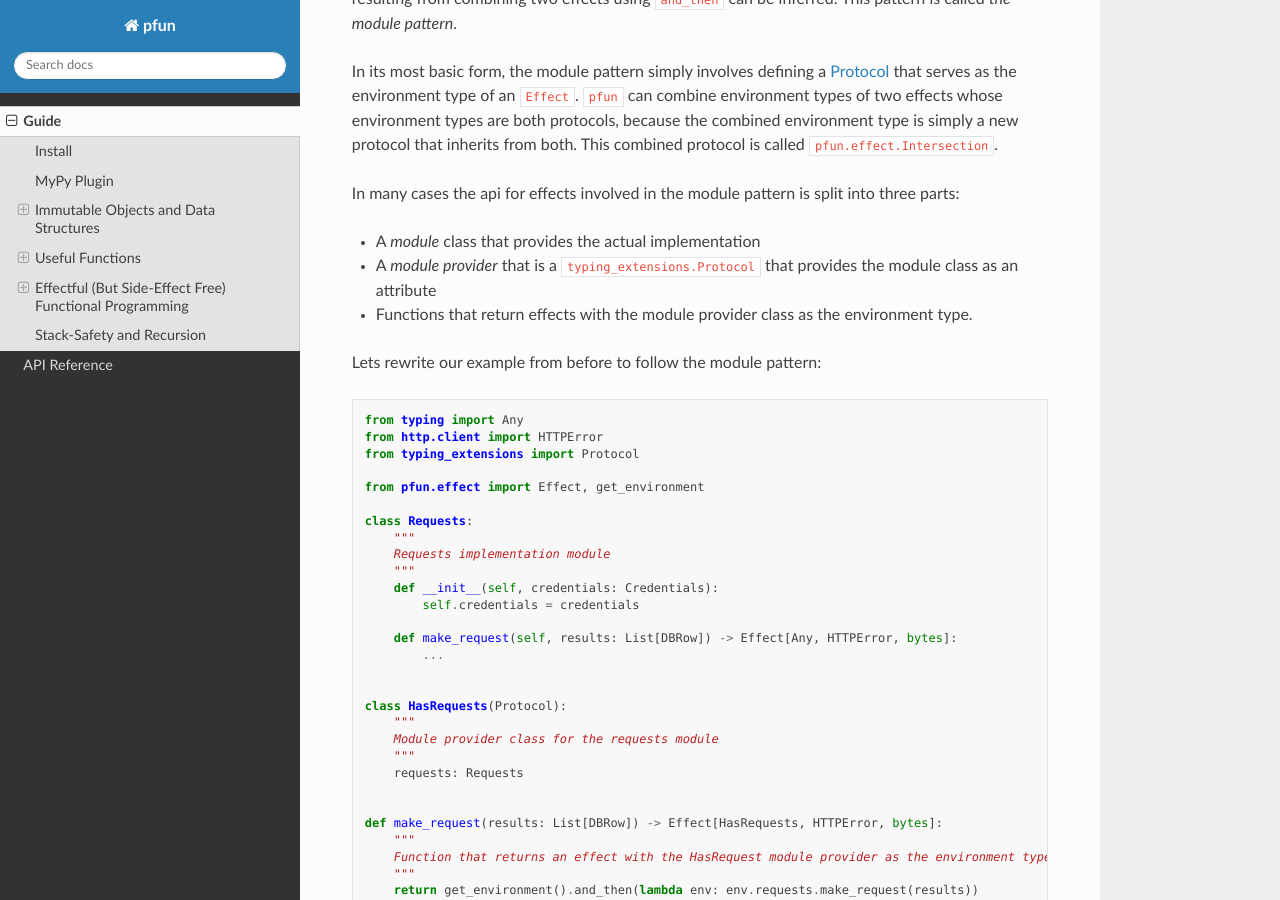
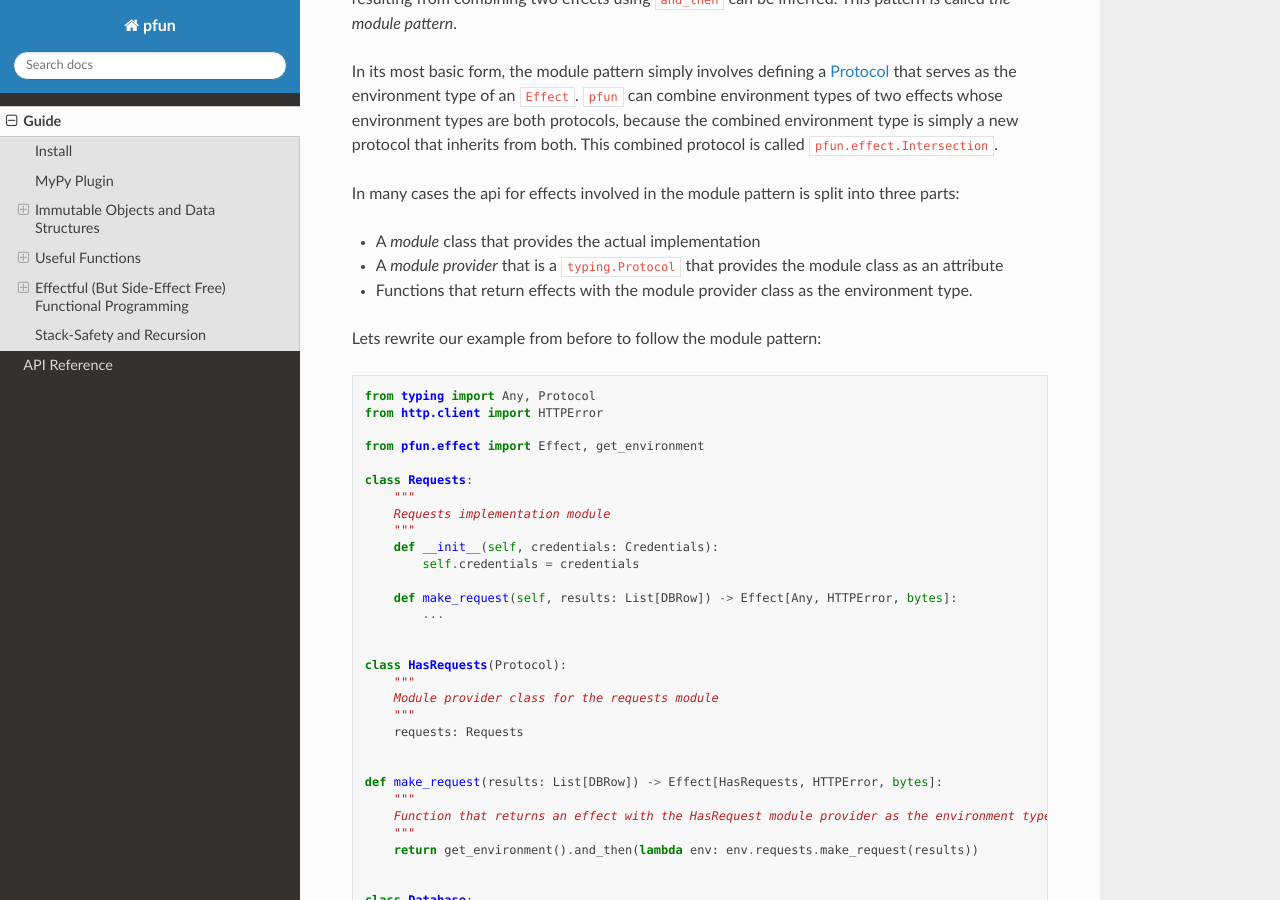
Before and after one commit to suned/pfun, a Sphinx documentation site: the page built from docs/source/programming_guide.md, in a window 1280 px wide and 900 px high, scrolled down 7237 px. Built offline with Sphinx 7.4.7 and the Read the Docs theme 2.0.0, drawn with Linux system fonts in a browser that asks for light colours; some of the changed text lies outside the part shown.

````diff
--- a/docs/source/programming_guide.md
+++ b/docs/source/programming_guide.md
@@ -273,14 +273,13 @@ In its most basic form, the module pattern simply involves defining a [Protocol]
 In many cases the api for effects involved in the module pattern is split into three parts:
 
 - A _module_ class that provides the actual implementation
-- A _module provider_ that is a `typing_extensions.Protocol` that provides the module class as an attribute
+- A _module provider_ that is a `typing.Protocol` that provides the module class as an attribute
 - Functions that return effects with the module provider class as the environment type.
 
 Lets rewrite our example from before to follow the module pattern:
 ```python
-from typing import Any
+from typing import Any, Protocol
 from http.client import HTTPError
-from typing_extensions import Protocol
 
 from pfun.effect import Effect, get_environment
 
@@ -530,8 +529,7 @@ assert ref.value == (1,)
 
 `pfun.effect.ref` can of course be combined with the module pattern:
 ```python
-from typing import Tuple, Any, NoReturn
-from typing_extensions import Protocol
+from typing import Tuple, Any, NoReturn, Protocol
 
 from pfun.effect.ref import Ref
 from pfun.effect import get_environment, Effect
--- a/pyproject.toml
+++ b/pyproject.toml
@@ -25,7 +25,7 @@ yapf = "^0.28.0"
 pytest-flake8 = "^1.0"
 pytest-mypy = "^0.3.3"
 tox = "^3.14"
-mypy = "0.770"
+mypy = "0.782"
 isort = "^4.3.21"
 pre-commit = "^2.5.1"
 pre-commit-hooks = "^3.1.0"
````
Also changed, not shown: 5 other files.
